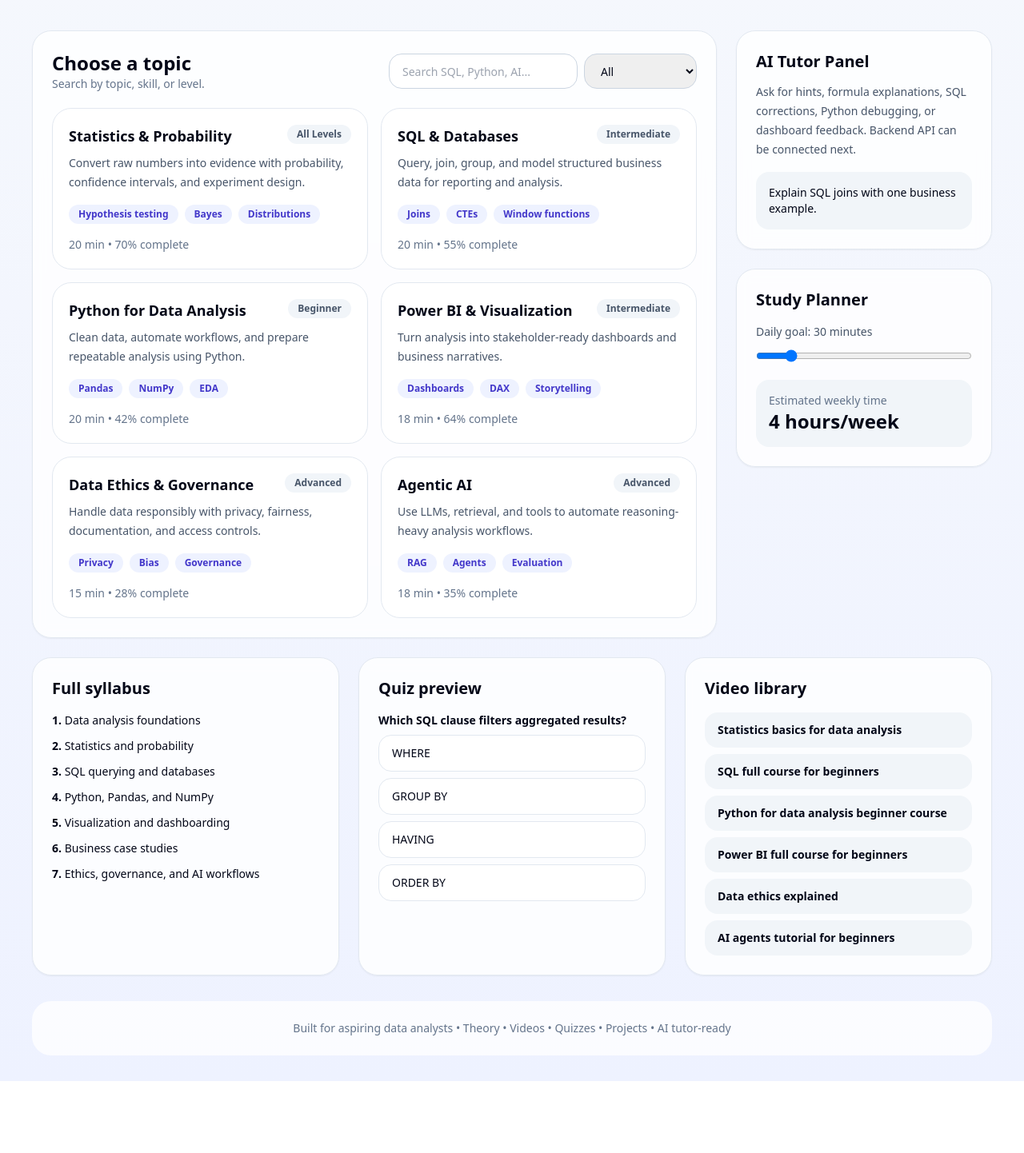
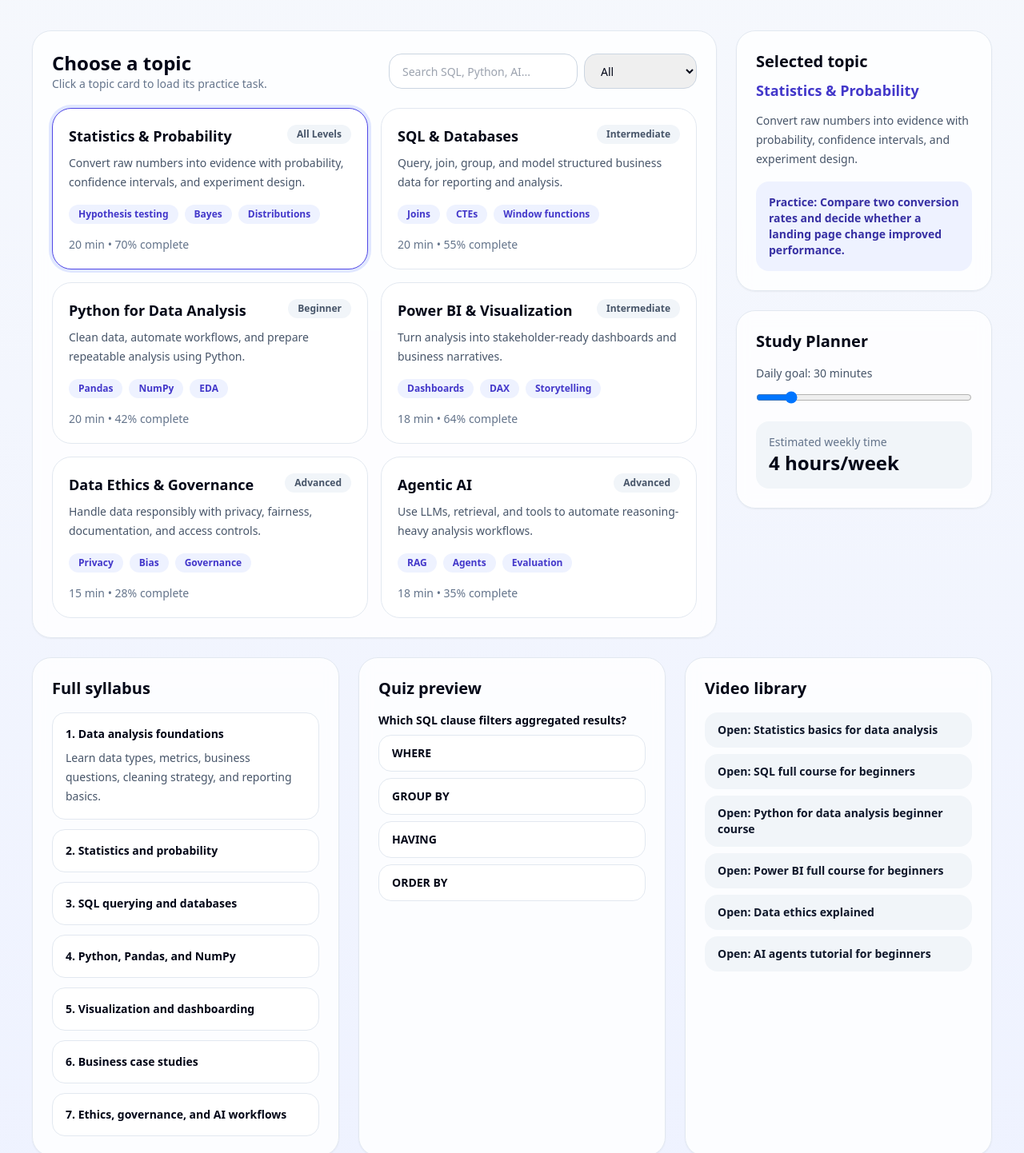
Before and after one commit to abhirathod2001/DataAnalysispro, a Next.js app: page / in a window 1280 px wide. Shown: the part 590-2032 px from the top of the page at 80% size. Before the commit the page ends 1942 px from the top, so only its background shows below. Built offline with nearby package versions, Linux system fonts and the light colour scheme.

Commit message:
Fix production interactivity for quiz videos topics and syllabus

```diff
--- a/components/DataAnalysisPro.jsx
+++ b/components/DataAnalysisPro.jsx
@@ -3,35 +3,35 @@
 import { useMemo, useState } from 'react';
 
 const topics = [
-  { title: 'Statistics & Probability', level: 'All Levels', minutes: 20, progress: 70, skills: ['Hypothesis testing', 'Bayes', 'Distributions'], description: 'Convert raw numbers into evidence with probability, confidence intervals, and experiment design.' },
-  { title: 'SQL & Databases', level: 'Intermediate', minutes: 20, progress: 55, skills: ['Joins', 'CTEs', 'Window functions'], description: 'Query, join, group, and model structured business data for reporting and analysis.' },
-  { title: 'Python for Data Analysis', level: 'Beginner', minutes: 20, progress: 42, skills: ['Pandas', 'NumPy', 'EDA'], description: 'Clean data, automate workflows, and prepare repeatable analysis using Python.' },
-  { title: 'Power BI & Visualization', level: 'Intermediate', minutes: 18, progress: 64, skills: ['Dashboards', 'DAX', 'Storytelling'], description: 'Turn analysis into stakeholder-ready dashboards and business narratives.' },
-  { title: 'Data Ethics & Governance', level: 'Advanced', minutes: 15, progress: 28, skills: ['Privacy', 'Bias', 'Governance'], description: 'Handle data responsibly with privacy, fairness, documentation, and access controls.' },
-  { title: 'Agentic AI', level: 'Advanced', minutes: 18, progress: 35, skills: ['RAG', 'Agents', 'Evaluation'], description: 'Use LLMs, retrieval, and tools to automate reasoning-heavy analysis workflows.' },
+  { title: 'Statistics & Probability', level: 'All Levels', minutes: 20, progress: 70, skills: ['Hypothesis testing', 'Bayes', 'Distributions'], description: 'Convert raw numbers into evidence with probability, confidence intervals, and experiment design.', practice: 'Compare two conversion rates and decide whether a landing page change improved performance.' },
+  { title: 'SQL & Databases', level: 'Intermediate', minutes: 20, progress: 55, skills: ['Joins', 'CTEs', 'Window functions'], description: 'Query, join, group, and model structured business data for reporting and analysis.', practice: 'Write queries for monthly revenue, top customers, and repeat purchase behavior.' },
+  { title: 'Python for Data Analysis', level: 'Beginner', minutes: 20, progress: 42, skills: ['Pandas', 'NumPy', 'EDA'], description: 'Clean data, automate workflows, and prepare repeatable analysis using Python.', practice: 'Clean a messy CSV and summarize missing values, duplicates, and purchase trends.' },
+  { title: 'Power BI & Visualization', level: 'Intermediate', minutes: 18, progress: 64, skills: ['Dashboards', 'DAX', 'Storytelling'], description: 'Turn analysis into stakeholder-ready dashboards and business narratives.', practice: 'Build a sales dashboard with revenue, profit, region performance, and monthly growth.' },
+  { title: 'Data Ethics & Governance', level: 'Advanced', minutes: 15, progress: 28, skills: ['Privacy', 'Bias', 'Governance'], description: 'Handle data responsibly with privacy, fairness, documentation, and access controls.', practice: 'Review a customer dataset for privacy, bias, retention, and access-control risks.' },
+  { title: 'Agentic AI', level: 'Advanced', minutes: 18, progress: 35, skills: ['RAG', 'Agents', 'Evaluation'], description: 'Use LLMs, retrieval, and tools to automate reasoning-heavy analysis workflows.', practice: 'Design an AI assistant that answers questions from documents with citations.' },
 ];
 
 const syllabus = [
-  'Data analysis foundations',
-  'Statistics and probability',
-  'SQL querying and databases',
-  'Python, Pandas, and NumPy',
-  'Visualization and dashboarding',
-  'Business case studies',
-  'Ethics, governance, and AI workflows',
+  { title: 'Data analysis foundations', detail: 'Learn data types, metrics, business questions, cleaning strategy, and reporting basics.' },
+  { title: 'Statistics and probability', detail: 'Study descriptive statistics, uncertainty, hypothesis testing, confidence intervals, and Bayes concepts.' },
+  { title: 'SQL querying and databases', detail: 'Practice SELECT, WHERE, JOIN, GROUP BY, CTEs, subqueries, and window functions.' },
+  { title: 'Python, Pandas, and NumPy', detail: 'Use Python to clean CSV files, analyze DataFrames, and automate repetitive analysis.' },
+  { title: 'Visualization and dashboarding', detail: 'Choose charts, design dashboards, create KPI summaries, and communicate insights clearly.' },
+  { title: 'Business case studies', detail: 'Apply analysis to sales, marketing, finance, operations, and product scenarios.' },
+  { title: 'Ethics, governance, and AI workflows', detail: 'Understand privacy, bias, documentation, responsible AI, and AI-assisted workflows.' },
 ];
 
 const videos = [
-  'Statistics basics for data analysis',
-  'SQL full course for beginners',
-  'Python for data analysis beginner course',
-  'Power BI full course for beginners',
-  'Data ethics explained',
-  'AI agents tutorial for beginners',
+  { title: 'Statistics basics for data analysis', url: 'https://www.youtube.com/results?search_query=statistics+basics+for+data+analysis' },
+  { title: 'SQL full course for beginners', url: 'https://www.youtube.com/results?search_query=sql+full+course+for+beginners+data+analysis' },
+  { title: 'Python for data analysis beginner course', url: 'https://www.youtube.com/results?search_query=python+for+data+analysis+beginner+course' },
+  { title: 'Power BI full course for beginners', url: 'https://www.youtube.com/results?search_query=power+bi+full+course+for+beginners' },
+  { title: 'Data ethics explained', url: 'https://www.youtube.com/results?search_query=data+ethics+explained+for+beginners' },
+  { title: 'AI agents tutorial for beginners', url: 'https://www.youtube.com/results?search_query=ai+agents+tutorial+for+beginners' },
 ];
 
-function Card({ children, className = '' }) {
-  return <div className={`rounded-3xl border border-slate-200 bg-white/80 p-6 shadow-sm backdrop-blur ${className}`}>{children}</div>;
+function Card({ children, className = '', id }) {
+  return <div id={id} className={`rounded-3xl border border-slate-200 bg-white/80 p-6 shadow-sm backdrop-blur ${className}`}>{children}</div>;
 }
 
 export default function DataAnalysisPro() {
@@ -39,6 +39,8 @@
   const [level, setLevel] = useState('All');
   const [dailyGoal, setDailyGoal] = useState(30);
   const [answer, setAnswer] = useState('');
+  const [selectedTopic, setSelectedTopic] = useState(topics[0]);
+  const [openSyllabus, setOpenSyllabus] = useState(0);
 
   const filteredTopics = useMemo(() => {
     const q = query.trim().toLowerCase();
@@ -52,6 +54,14 @@
 
   const totalProgress = Math.round(topics.reduce((sum, topic) => sum + topic.progress, 0) / topics.length);
   const weeklyHours = Math.round((dailyGoal * 7) / 60);
+
+  function handleTopicClick(topic) {
+    setSelectedTopic(topic);
+    setAnswer('');
+    if (typeof window !== 'undefined') {
+      window.location.hash = 'selected-topic';
+    }
+  }
 
   return (
     <main className="min-h-screen bg-gradient-to-b from-slate-50 to-indigo-50 px-4 py-8 text-slate-950 sm:px-6 lg:px-10">
@@ -95,7 +105,7 @@
             <div className="mb-5 flex flex-col gap-3 md:flex-row md:items-center md:justify-between">
               <div>
                 <h2 className="text-2xl font-black">Choose a topic</h2>
-                <p className="text-sm text-slate-500">Search by topic, skill, or level.</p>
+                <p className="text-sm text-slate-500">Click a topic card to load its practice task.</p>
               </div>
               <div className="flex flex-col gap-2 sm:flex-row">
                 <input value={query} onChange={(event) => setQuery(event.target.value)} placeholder="Search SQL, Python, AI..." className="h-11 rounded-2xl border border-slate-300 px-4 text-sm outline-none focus:ring-4 focus:ring-indigo-200" />
@@ -105,8 +115,10 @@
               </div>
             </div>
             <div className="grid gap-4 md:grid-cols-2">
-              {filteredTopics.map((topic) => (
-                <article key={topic.title} className="rounded-3xl border border-slate-200 bg-white p-5 transition hover:-translate-y-1 hover:shadow-md">
+              {filteredTopics.map((topic) => {
+                const isSelected = selectedTopic.title === topic.title;
+                return (
+                  <button key={topic.title} type="button" onClick={() => handleTopicClick(topic)} aria-pressed={isSelected} className={`rounded-3xl border bg-white p-5 text-left transition hover:-translate-y-1 hover:shadow-md focus:outline-none focus:ring-4 focus:ring-indigo-200 ${isSelected ? 'border-indigo-600 ring-4 ring-indigo-100' : 'border-slate-200'}`}>
                     <div className="flex items-start justify-between gap-3">
                       <h3 className="text-lg font-black">{topic.title}</h3>
                       <span className="rounded-full bg-slate-100 px-3 py-1 text-xs font-semibold text-slate-600">{topic.level}</span>
@@ -114,16 +126,18 @@
                     <p className="mt-2 text-sm leading-6 text-slate-600">{topic.description}</p>
                     <div className="mt-4 flex flex-wrap gap-2">{topic.skills.map((skill) => <span key={skill} className="rounded-full bg-indigo-50 px-3 py-1 text-xs font-bold text-indigo-700">{skill}</span>)}</div>
                     <div className="mt-4 text-sm text-slate-500">{topic.minutes} min • {topic.progress}% complete</div>
-                </article>
-              ))}
+                  </button>
+                );
+              })}
             </div>
           </Card>
 
           <div className="space-y-6">
-            <Card>
-              <h2 className="text-xl font-black">AI Tutor Panel</h2>
-              <p className="mt-3 text-sm leading-6 text-slate-600">Ask for hints, formula explanations, SQL corrections, Python debugging, or dashboard feedback. Backend API can be connected next.</p>
-              <div className="mt-4 rounded-2xl bg-slate-100 p-4 text-sm font-medium">Explain SQL joins with one business example.</div>
+            <Card id="selected-topic">
+              <h2 className="text-xl font-black">Selected topic</h2>
+              <p className="mt-2 text-lg font-bold text-indigo-700">{selectedTopic.title}</p>
+              <p className="mt-3 text-sm leading-6 text-slate-600">{selectedTopic.description}</p>
+              <div className="mt-4 rounded-2xl bg-indigo-50 p-4 text-sm font-semibold text-indigo-800">Practice: {selectedTopic.practice}</div>
             </Card>
             <Card>
               <h2 className="text-xl font-black">Study Planner</h2>
@@ -137,19 +151,35 @@
         <section className="mt-6 grid gap-6 lg:grid-cols-3">
           <Card>
             <h2 className="text-xl font-black">Full syllabus</h2>
-            <div className="mt-4 space-y-3">{syllabus.map((item, index) => <div key={item} className="text-sm"><strong>{index + 1}.</strong> {item}</div>)}</div>
+            <div className="mt-4 space-y-3">
+              {syllabus.map((item, index) => {
+                const open = openSyllabus === index;
+                return (
+                  <button key={item.title} type="button" onClick={() => setOpenSyllabus(open ? -1 : index)} className="block w-full rounded-2xl border border-slate-200 bg-white p-4 text-left text-sm hover:bg-slate-50 focus:outline-none focus:ring-4 focus:ring-indigo-200">
+                    <div className="font-bold"><strong>{index + 1}.</strong> {item.title}</div>
+                    {open && <p className="mt-2 leading-6 text-slate-600">{item.detail}</p>}
+                  </button>
+                );
+              })}
+            </div>
           </Card>
           <Card id="quiz">
             <h2 className="text-xl font-black">Quiz preview</h2>
             <p className="mt-4 text-sm font-semibold">Which SQL clause filters aggregated results?</p>
             {['WHERE', 'GROUP BY', 'HAVING', 'ORDER BY'].map((option) => (
-              <button key={option} onClick={() => setAnswer(option)} className={`mt-2 block w-full rounded-2xl border px-4 py-3 text-left text-sm ${answer === option ? option === 'HAVING' ? 'border-emerald-500 bg-emerald-50' : 'border-rose-500 bg-rose-50' : 'border-slate-200 bg-white hover:bg-slate-50'}`}>{option}</button>
+              <button key={option} type="button" onClick={() => setAnswer(option)} className={`mt-2 block w-full rounded-2xl border px-4 py-3 text-left text-sm font-semibold focus:outline-none focus:ring-4 focus:ring-indigo-200 ${answer === option ? option === 'HAVING' ? 'border-emerald-500 bg-emerald-50 text-emerald-800' : 'border-rose-500 bg-rose-50 text-rose-800' : 'border-slate-200 bg-white hover:bg-slate-50'}`}>{option}</button>
             ))}
-            {answer && <p className="mt-4 text-sm font-bold">{answer === 'HAVING' ? 'Correct. HAVING filters grouped results.' : 'Not quite. Aggregated filters belong in HAVING.'}</p>}
+            {answer && <p className="mt-4 rounded-2xl bg-slate-100 p-4 text-sm font-bold">{answer === 'HAVING' ? 'Correct. HAVING filters grouped results.' : 'Not quite. Aggregated filters belong in HAVING.'}</p>}
           </Card>
           <Card id="videos">
             <h2 className="text-xl font-black">Video library</h2>
-            <div className="mt-4 space-y-2">{videos.map((video) => <a key={video} href={`https://www.youtube.com/results?search_query=${encodeURIComponent(video)}`} target="_blank" rel="noreferrer" className="block rounded-2xl bg-slate-100 px-4 py-3 text-sm font-semibold hover:underline">{video}</a>)}</div>
+            <div className="mt-4 space-y-2">
+              {videos.map((video) => (
+                <a key={video.title} href={video.url} target="_blank" rel="noopener noreferrer" className="block rounded-2xl bg-slate-100 px-4 py-3 text-sm font-semibold text-slate-900 hover:bg-slate-200 hover:underline focus:outline-none focus:ring-4 focus:ring-indigo-200">
+                  Open: {video.title}
+                </a>
+              ))}
+            </div>
           </Card>
         </section>
 
```
Lines whose indentation alone changed are shown as unchanged.
